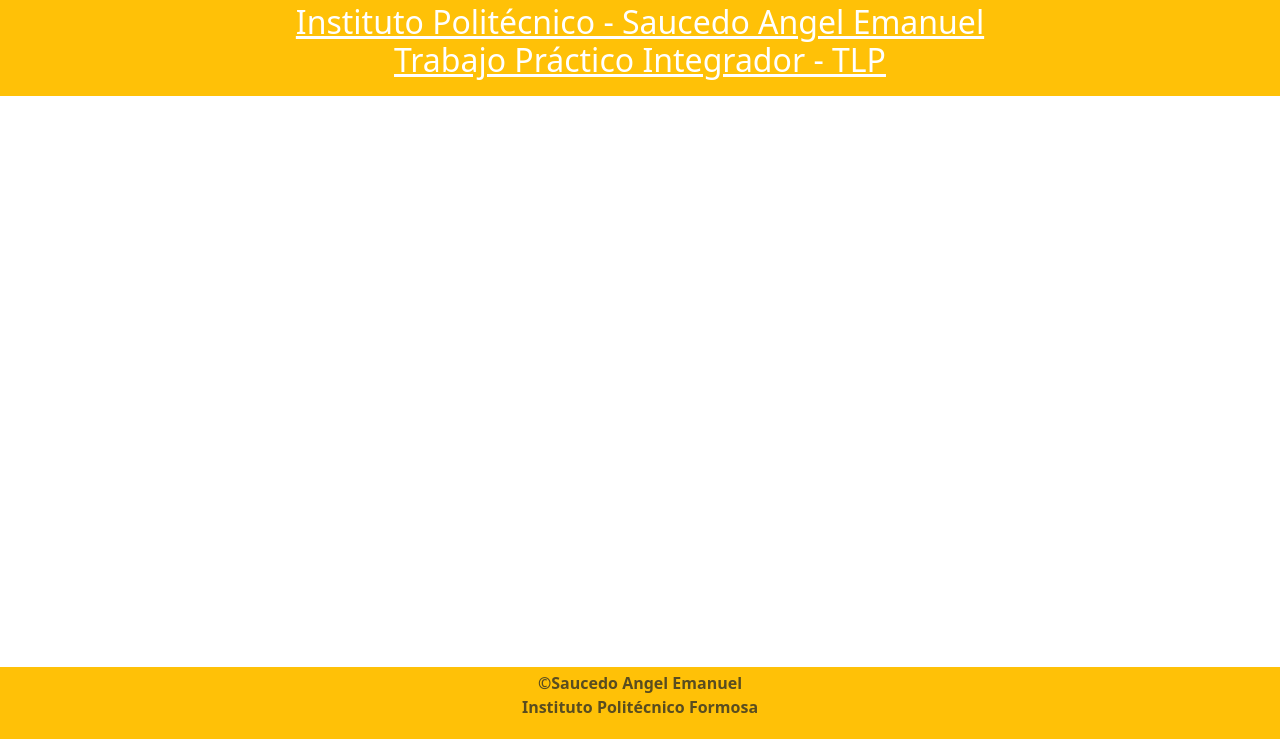
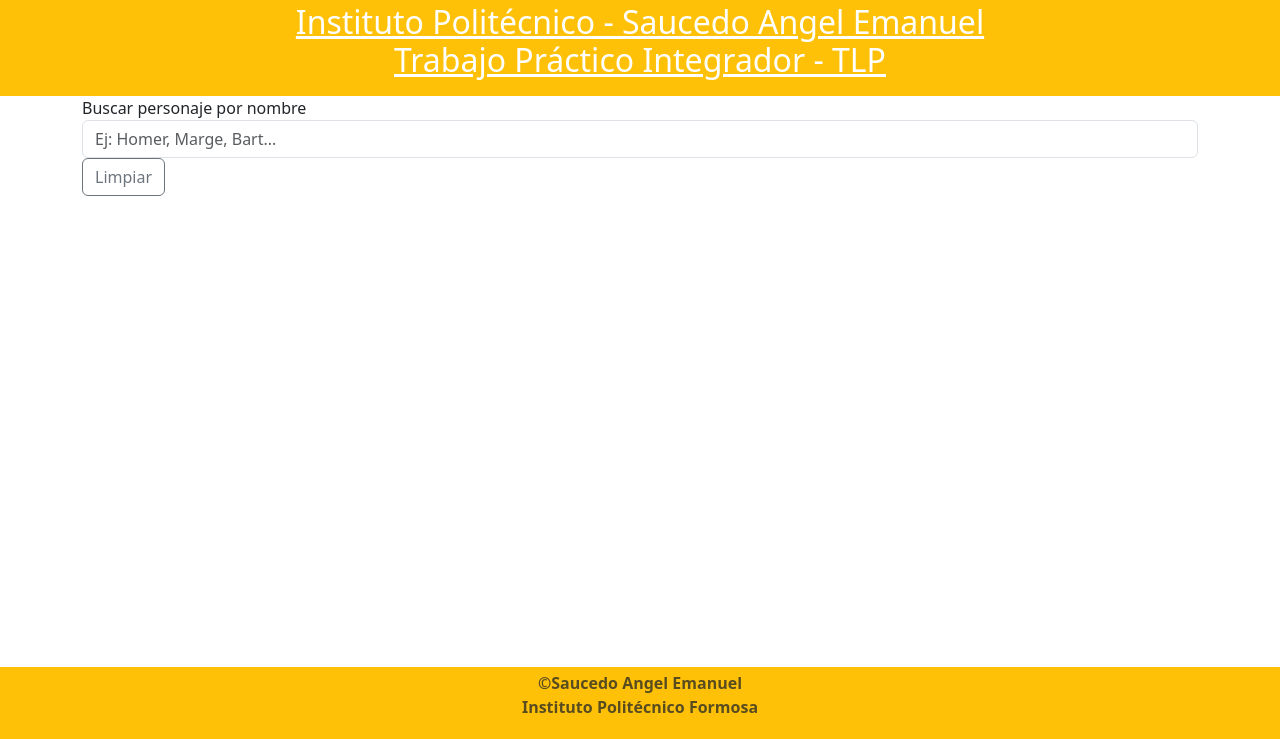
Before and after one commit to ema-saucedo/trabajo-practico-3-Saucedo-Emanuel-Angel, a plain HTML site: page index.html in a window 1280 px wide. Shown: the part 61-800 px from the top of the page. Drawn offline with nearby package versions, Linux system fonts and the light colour scheme.

Commit message:
Se modificó todo el HTML

```diff
--- a/index.html
+++ b/index.html
@@ -21,18 +21,39 @@
       </h2>
     </header>
     <main class="container">
-      <div class="cardPj">
-        <!-- <div class="card" style="width: 18rem">
-          <img src="..." class="card-img-top" alt="..." />
-          <div class="card-body">
-            <h5 class="card-title">Card title</h5>
-            <p class="card-text">
-              Some quick example text to build on the card title and make up the
-              bulk of the card’s content.
-            </p>
-            <a href="#" class="btn btn-warning">Ver más</a>
+      <!-- Buscador  -->
+      <section class="search-section mb-4">
+        <form id="formBuscar" class="search-form">
+          <label for="buscarPj">Buscar personaje por nombre</label>
+          <div class="input-group">
+            <input
+              type="search"
+              id="buscarPj"
+              class="form-control"
+              placeholder="Ej: Homer, Marge, Bart..."
+            />
           </div>
-        </div> -->
+          <button
+            type="submit"
+            id="btnLimpiar"
+            class="btn btn-outline-secondary"
+          >
+            Limpiar
+          </button>
+        </form>
+      </section>
+      <!-- ACÁ VAN A ESTAR LOS MENSAJES DE ERRORES  -->
+      <div id="mensajeEstado" class="mb-3"></div>
+      <!-- ACÁ VAN A ESTAR LAS CARTAS QUE VAN A CONTENER LOS PERSONAJES -->
+      <div class="row g-3" id="cartaPj"></div>
+      <!-- ESTE ES EL MODAL DE BOOSTRAP -->
+      <div class="modal fade" id="modalDetalle" tabindex="-1">
+        <div class="modal-dialog modal-dialog-centered">
+          <div class="modal-content">
+            <div class="modal-header">...</div>
+            <div class="modal-body">...</div>
+          </div>
+        </div>
       </div>
     </main>
     <footer
```
